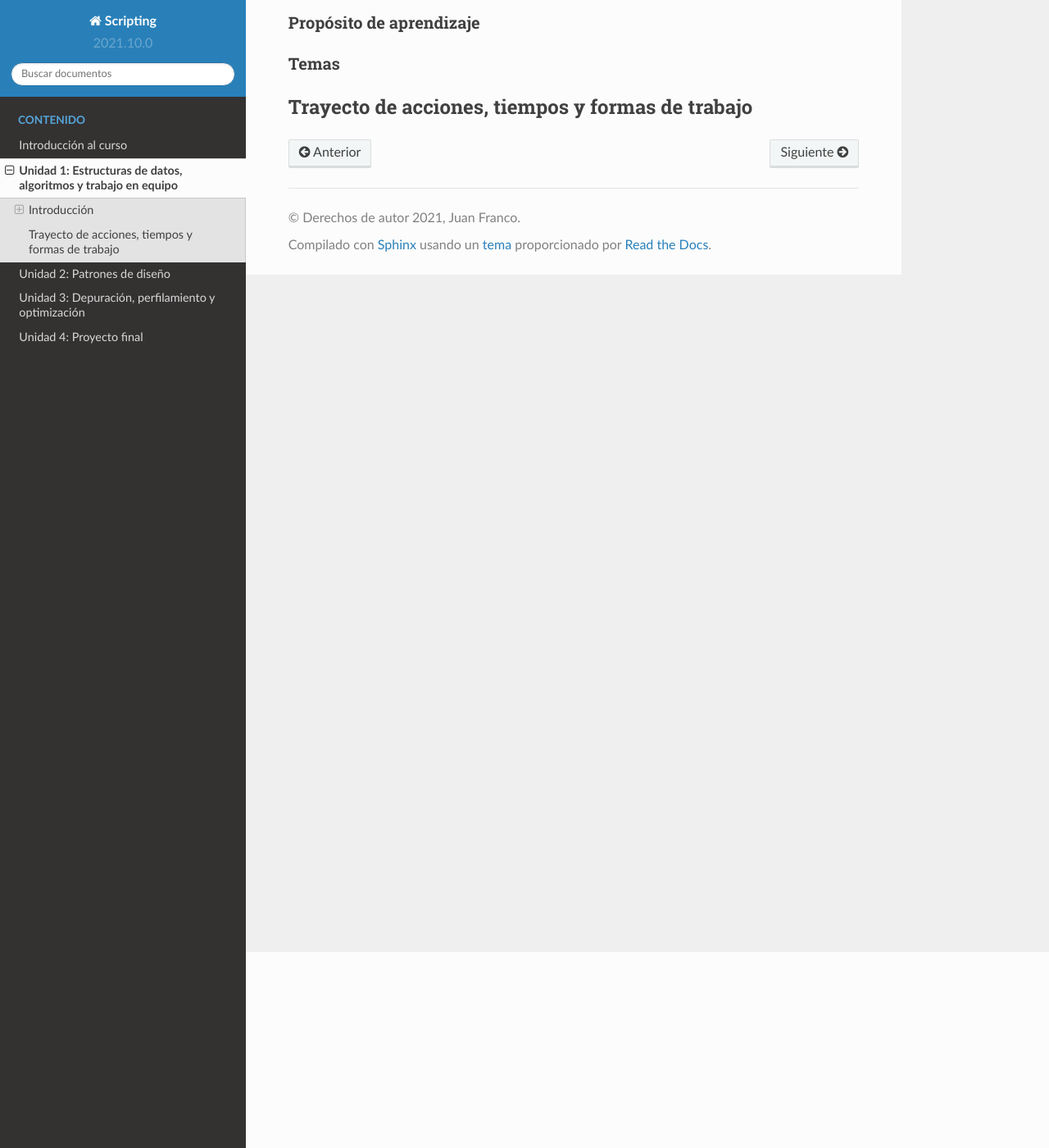
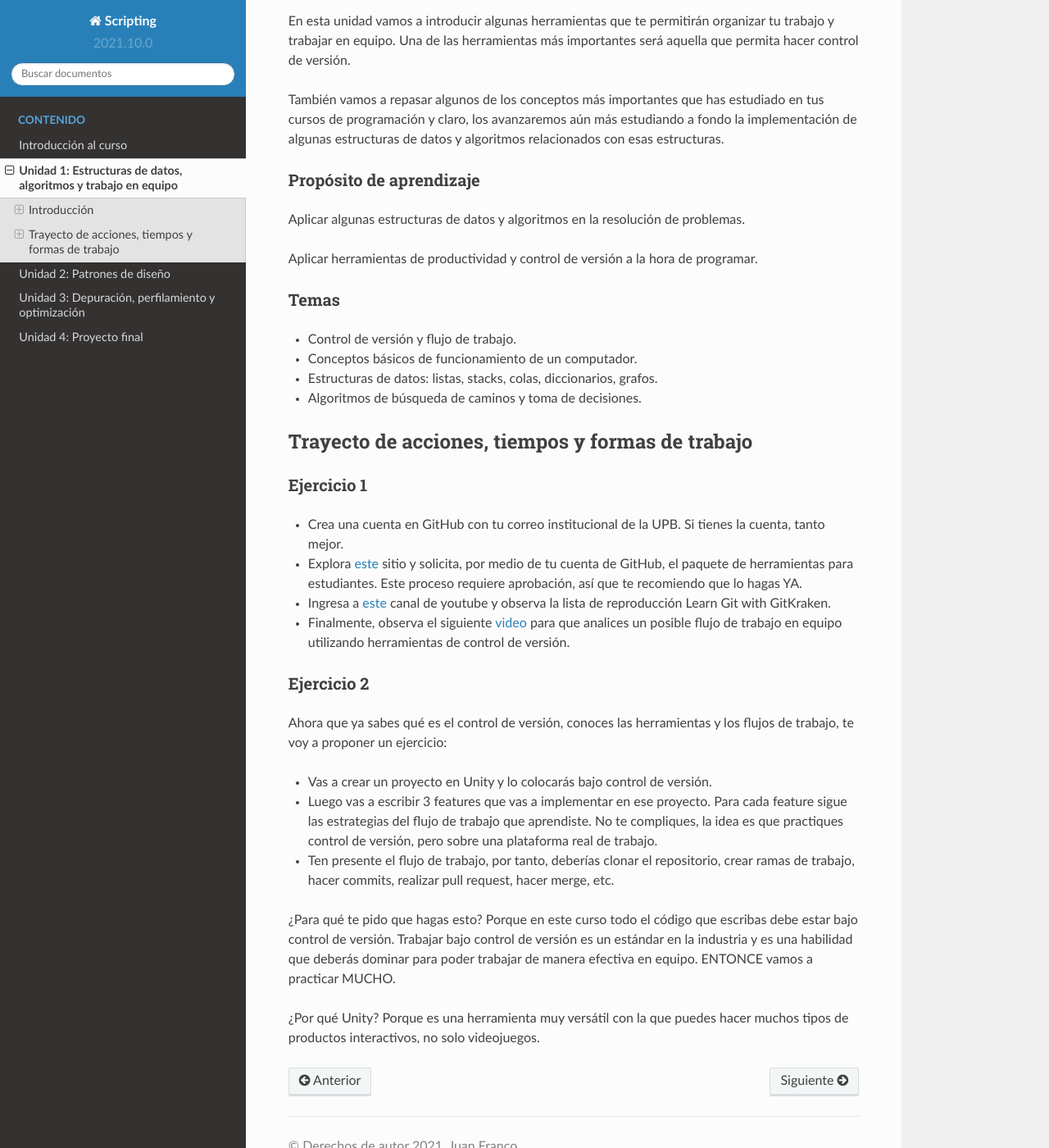
Before and after one commit to juanferfranco/scripting, a Sphinx documentation site: the page built from docs/_unidad1/unidad1.rst, in a window 1280 px wide and 1400 px high, scrolled down 239 px. Shown: the whole window at 82% size. Built offline with Sphinx 7.4.7 and the Read the Docs theme 2.0.0, drawn with Linux system fonts in a browser that asks for light colours.

Commit message:
add ex1 and ex2

```diff
--- a/docs/_unidad1/unidad1.rst
+++ b/docs/_unidad1/unidad1.rst
@@ -4,13 +4,71 @@ Unidad 1. Estructuras de datos, algoritmos y trabajo en equipo
 Introducción
 --------------
 
+En esta unidad vamos a introducir algunas herramientas que te permitirán
+organizar tu trabajo y trabajar en equipo. Una de las herramientas más
+importantes será aquella que permita hacer control de versión.
+
+También vamos a repasar algunos de los conceptos más importantes que has
+estudiado en tus cursos de programación y claro, los avanzaremos aún más
+estudiando a fondo la implementación de algunas estructuras de datos y
+algoritmos relacionados con esas estructuras.
 
 Propósito de aprendizaje
 ^^^^^^^^^^^^^^^^^^^^^^^^^^
 
+Aplicar algunas estructuras de datos y algoritmos en la resolución
+de problemas.
+
+Aplicar herramientas de productividad y control de versión a la hora
+de programar.
 
 Temas
 ^^^^^^
 
+* Control de versión y flujo de trabajo.
+
+* Conceptos básicos de funcionamiento de un computador.
+
+* Estructuras de datos: listas, stacks, colas, diccionarios, grafos.
+
+* Algoritmos de búsqueda de caminos y toma de decisiones.
+
 Trayecto de acciones, tiempos y formas de trabajo
 ---------------------------------------------------
+
+Ejercicio 1
+^^^^^^^^^^^^^
+
+* Crea una cuenta en GitHub con tu correo institucional de la UPB. Si
+  tienes la cuenta, tanto mejor.
+* Explora `este <https://www.gitkraken.com/student-resources>`__ sitio y
+  solicita, por medio de tu cuenta de GitHub, el paquete de herramientas
+  para estudiantes. Este proceso requiere aprobación, así que te recomiendo
+  que lo hagas YA.
+* Ingresa a `este <https://www.youtube.com/c/Gitkraken/playlists>`__ canal
+  de youtube y observa la lista de reproducción Learn Git with GitKraken.
+* Finalmente, observa el siguiente `video <https://www.youtube.com/watch?v=lYAHmthUO1M>`__
+  para que analices un posible flujo de trabajo en equipo utilizando herramientas
+  de control de versión.
+
+Ejercicio 2
+^^^^^^^^^^^^
+
+Ahora que ya sabes qué es el control de versión, conoces las herramientas
+y los flujos de trabajo, te voy a proponer un ejercicio:
+
+* Vas a crear un proyecto en Unity y lo colocarás bajo control de versión.
+* Luego vas a escribir 3 features que vas a implementar en ese proyecto.
+  Para cada feature sigue las estrategias del flujo de trabajo que aprendiste.
+  No te compliques, la idea es que practiques control de versión, pero sobre
+  una plataforma real de trabajo.
+* Ten presente el flujo de trabajo, por tanto, deberías clonar el repositorio,
+  crear ramas de trabajo, hacer commits, realizar pull request, hacer merge, etc.
+
+¿Para qué te pido que hagas esto? Porque en este curso todo el código que escribas
+debe estar bajo control de versión. Trabajar bajo control de versión es un
+estándar en la industria y es una habilidad que deberás dominar para poder trabajar
+de manera efectiva en equipo. ENTONCE vamos a practicar MUCHO.
+
+¿Por qué Unity? Porque es una herramienta muy versátil con la que puedes hacer
+muchos tipos de productos interactivos, no solo videojuegos.
```
